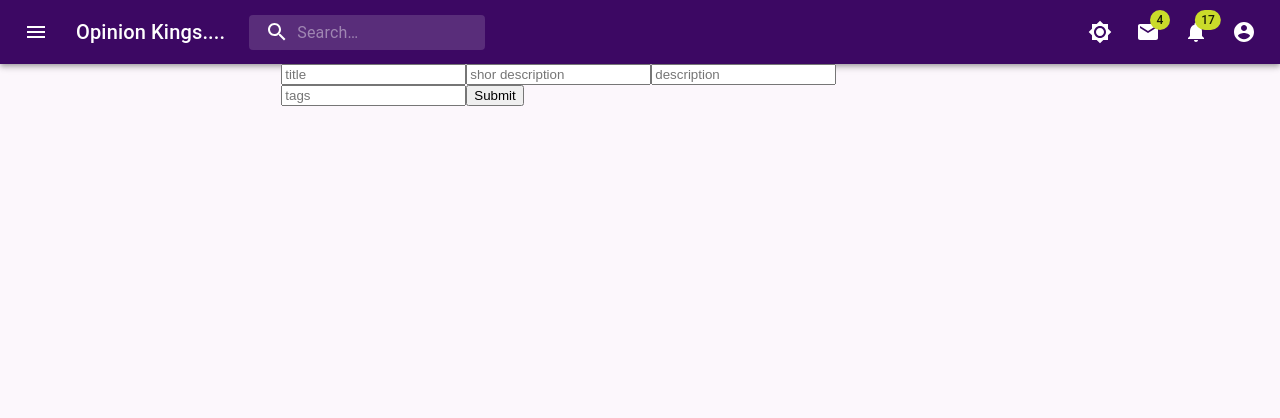
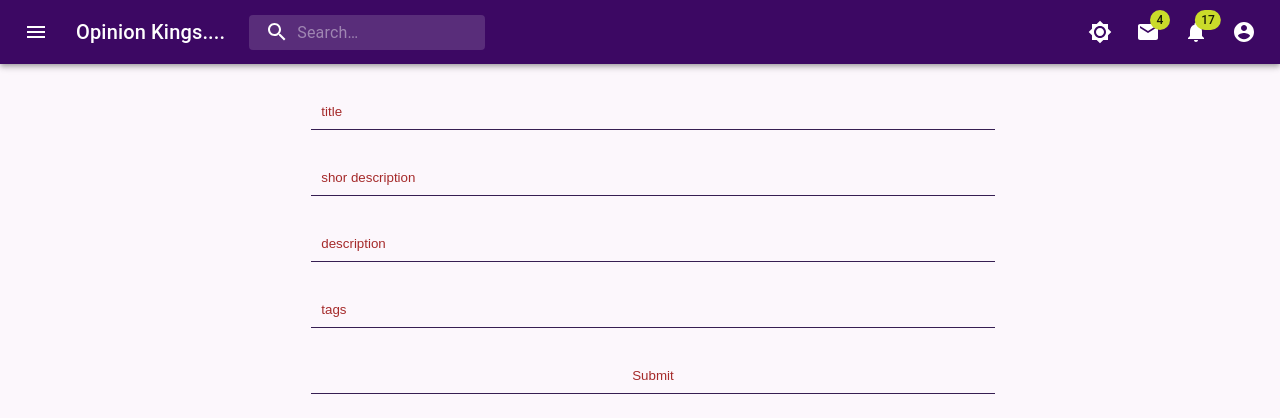
Before and after one commit to Hypermona/opinionkings, a React (Create React App) app: page /edit in a window 1280 px wide. Shown: the top 418 px of the page. Built offline with nearby package versions, Linux system fonts and the light colour scheme.

Commit message:
Feat: styles to post form

```diff
--- a/src/Components/PostForm/PostForm.jsx
+++ b/src/Components/PostForm/PostForm.jsx
@@ -1,5 +1,6 @@
 import React from "react";
 import { useForm } from "react-hook-form";
+import "./postForm.css";
 
 function PostForm() {
   const { register, handleSubmit } = useForm();
--- /dev/null
+++ b/src/Components/PostForm/postForm.css
@@ -0,0 +1,15 @@
+input {
+  color: brown;
+  display: block;
+  background: transparent;
+  width: 100%;
+  padding: 10px;
+  outline: 0;
+  border: none;
+  border-bottom: solid 1px rgb(54, 30, 82);
+  text-decoration: none;
+  margin: 30px;
+}
+input::placeholder {
+  color: brown;
+}
```
